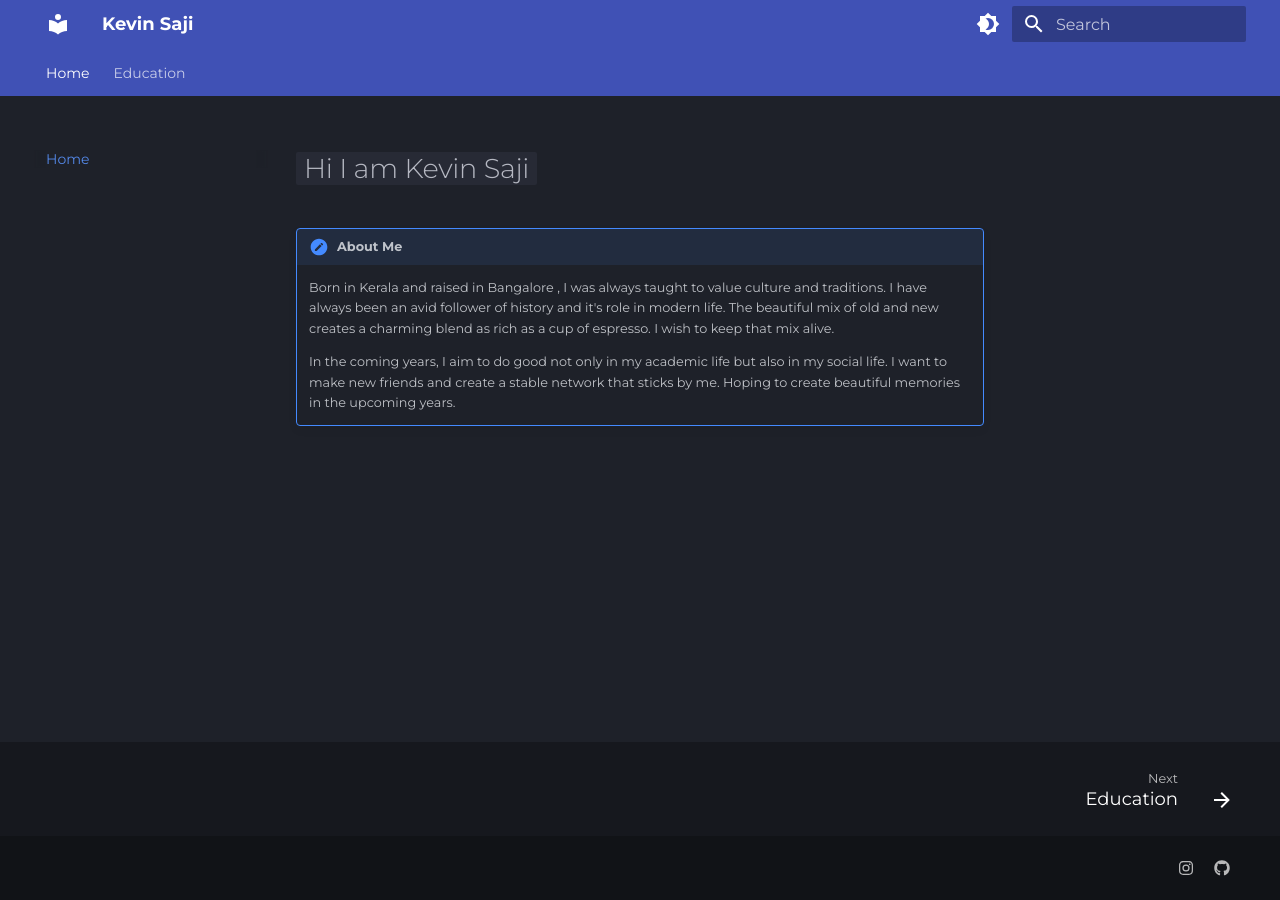
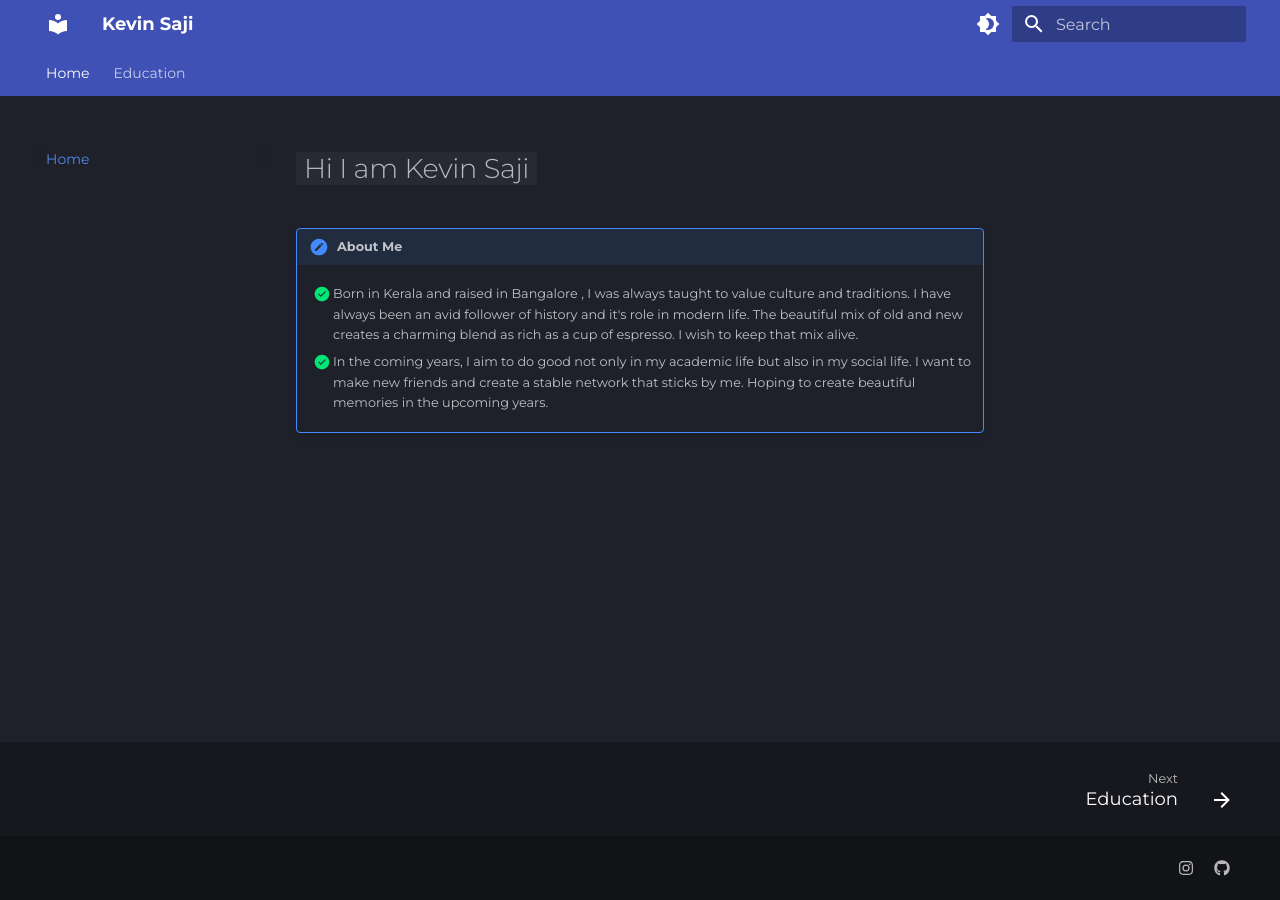
Before and after one commit to Ackerman77i/ackerman77i.github.io, an MkDocs documentation site: the page built from docs/index.md, in a window 1280 px wide. Built offline with MkDocs 1.6.1 and Material for MkDocs 9.7.7, drawn with Linux system fonts in a browser that asks for light colours.

```diff
--- a/docs/index.md
+++ b/docs/index.md
@@ -2,6 +2,6 @@
 
 
 !!! note "About Me"
-    Born in Kerala and raised in Bangalore , I was always taught to value culture and traditions. I have always been an avid follower of history and it's role in modern life. The beautiful mix of old and new creates a charming blend as rich as a cup of espresso. I wish to keep that mix alive.
+    - [x] Born in Kerala and raised in Bangalore , I was always taught to value culture and traditions. I have always been an avid follower of history and it's role in modern life. The beautiful mix of old and new creates a charming blend as rich as a cup of espresso. I wish to keep that mix alive.
 
-    In the coming years, I aim to do good not only in my academic life but also in my social life. I want to make new friends and create a stable network that sticks by me. Hoping to create beautiful memories in the upcoming years.
+    - [x] In the coming years, I aim to do good not only in my academic life but also in my social life. I want to make new friends and create a stable network that sticks by me. Hoping to create beautiful memories in the upcoming years.
```
